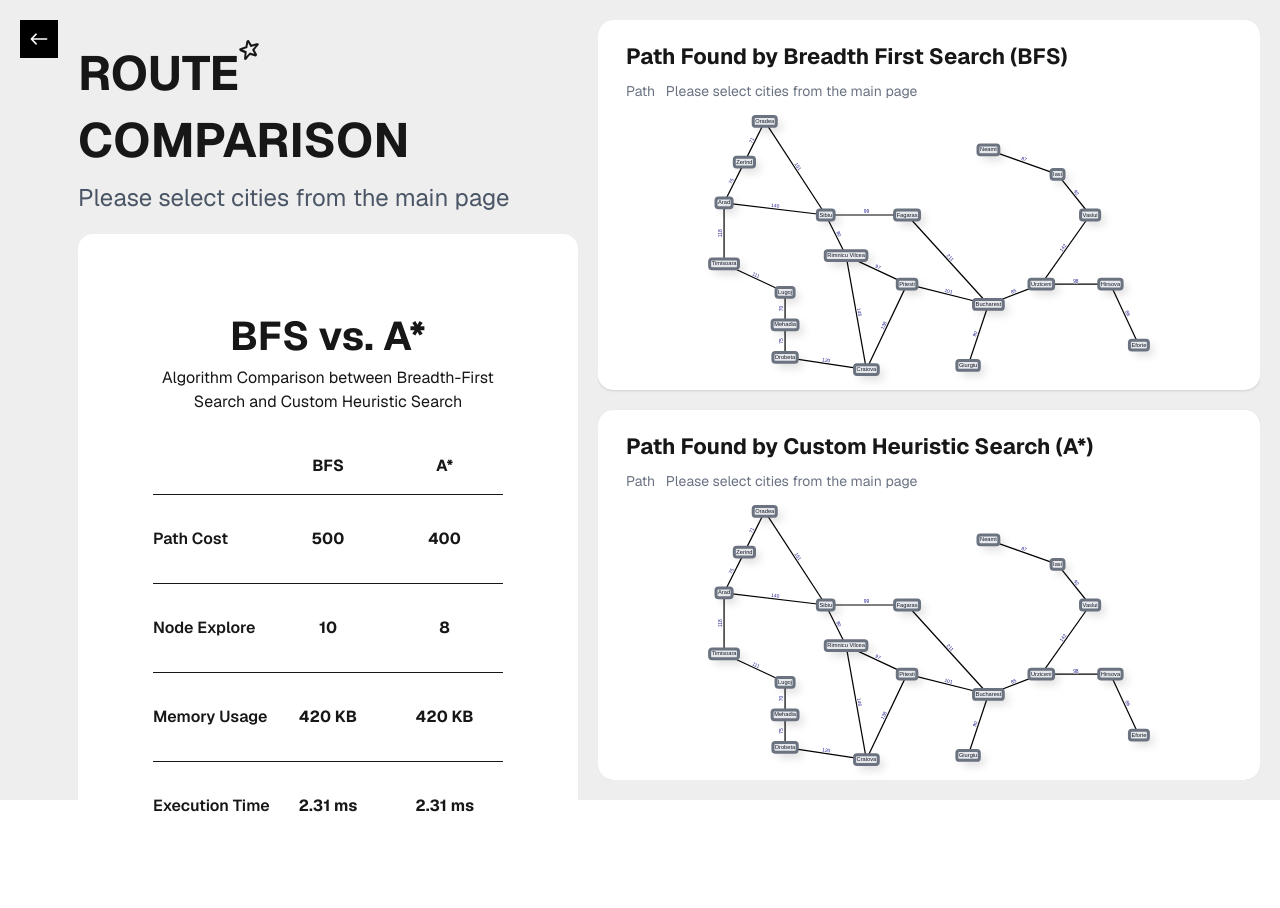
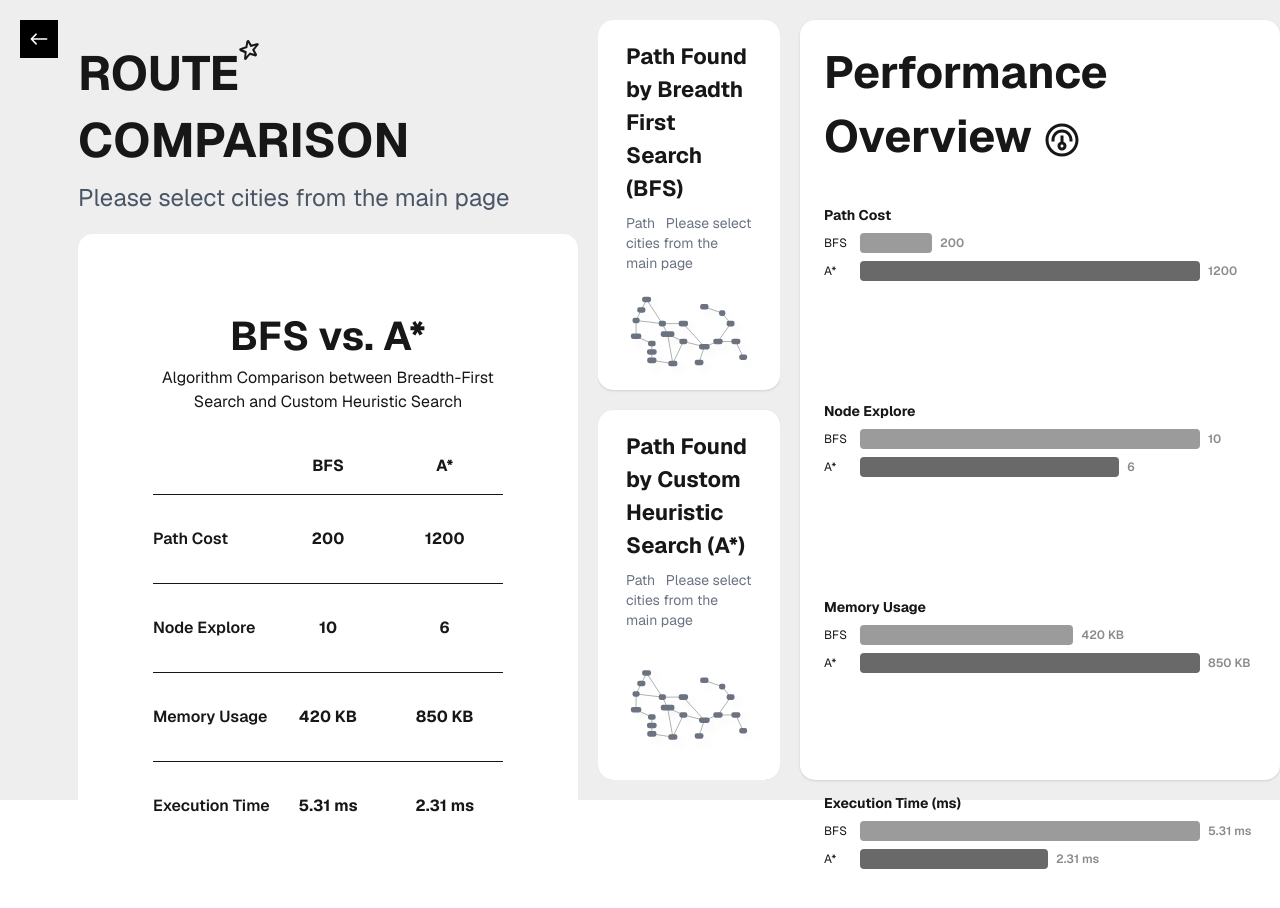
Before and after one commit to CeiRomaniaMapPathFinder/ai-pathfinder-web, a Next.js app: page /page2 in a window 1280 px wide. Shown: the top 908 px of the page. Built offline with nearby package versions, Linux system fonts and the light colour scheme.

Commit message:
feature/sas-1:add bar chart display performance

```diff
--- a/app/page2/page.tsx
+++ b/app/page2/page.tsx
@@ -6,6 +6,7 @@ import { SiApachespark } from "react-icons/si";
 import { IoIosArrowRoundBack } from "react-icons/io";
 import RomaniaMap from '../../components/RomaniaMap';
 import { findPathNodes } from '../../components/routePath';
+import { CgPerformance } from "react-icons/cg";
 
 export default async function PageTwo({ searchParams }: PageTwoProps) {
   const params = (await searchParams) ?? {};
@@ -19,22 +20,22 @@ export default async function PageTwo({ searchParams }: PageTwoProps) {
   const comparisonData = [
     {
       label: "Path Cost",
-      bfs: "500",
-      astar: "400",
+      bfs: "200",
+      astar: "1200",
     },
     {
       label: "Node Explore",
       bfs: "10",
-      astar: "8",
+      astar: "6",
     },
     {
       label: "Memory Usage",
       bfs: "420 KB",
-      astar: "420 KB",
+      astar: "850 KB",
     },
     {
       label: "Execution Time",
-      bfs: "2.31 ms",
+      bfs: "5.31 ms",
       astar: "2.31 ms",
     },
   ];
@@ -96,6 +97,40 @@ export default async function PageTwo({ searchParams }: PageTwoProps) {
           </div>
         </div>
 
+        <aside className='mt-5 flex h-[calc(100vh-2.5rem)] w-120 shrink-0 flex-col rounded-[15px] bg-[#ffffff] p-6 shadow-sm'>
+          <div className='mb-10 flex flex-col gap-2'>
+            <h2 className='text-[45px] font-bold leading-tight'>Performance</h2>
+            <div className='flex flex-row items-center'>
+              <h2 className='text-[45px] font-bold leading-tight'>Overview</h2>
+              <CgPerformance size={36} className='mt-2 ml-3'/>
+            </div>
+
+          </div>
+          <div className='flex flex-1 flex-col gap-30'>
+            {comparisonData.map((item) => {
+              const bfsValue = Number.parseFloat(item.bfs);
+              const astarValue = Number.parseFloat(item.astar);
+              const maxValue = Math.max(bfsValue, astarValue) || 1;
+
+              return (
+                <section key={item.label}>
+                  <h3 className='mb-2 text-sm font-bold'>{item.label}{item.label === 'Execution Time' ? ' (ms)' : ''}</h3>
+                  <div className='mb-2 flex items-center gap-2 text-xs'>
+                    <span className='w-7'>BFS</span>
+                    <div className='h-5 flex-1 rounded-sm bg-[#9b9b9b]' style={{ maxWidth: `${(bfsValue / maxValue) * 100}%` }} />
+                    <span className='w-12 font-semibold text-[#8b8b8b]'>{item.bfs}</span>
+                  </div>
+                  <div className='flex items-center gap-2 text-xs'>
+                    <span className='w-7'>A*</span>
+                    <div className='h-5 flex-1 rounded-sm bg-[#696969]' style={{ maxWidth: `${(astarValue / maxValue) * 100}%` }} />
+                    <span className='w-12 font-semibold text-[#8b8b8b]'>{item.astar}</span>
+                  </div>
+                </section>
+              );
+            })}
+          </div>
+        </aside>
+
     </div>
   );
 }
```
